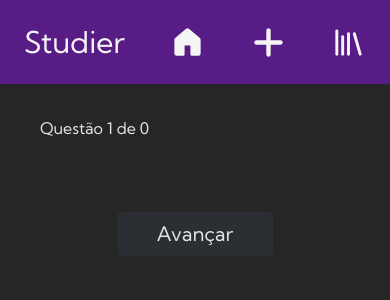
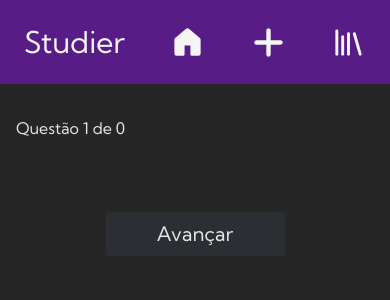
Before and after one commit to gustavo-atanazio/Studier, a React (Vite) app: page /game in a window 390 px wide. Shown: the top 300 px of the page. Built offline with nearby package versions, Linux system fonts and the light colour scheme.

Commit message:
Ajustando visualização

```diff
--- a/src/index.css
+++ b/src/index.css
@@ -13,6 +13,7 @@
     height: 100dvh;
 }
 
+@media (min-width: 768px) {
     ::-webkit-scrollbar {
         width: 8px;
     }
@@ -25,3 +26,4 @@
         background-color: rgb(82 82 82);
         border-radius: 5px;
     }
+}
--- a/src/routes.tsx
+++ b/src/routes.tsx
@@ -12,7 +12,7 @@ function AppRouter() {
         <BrowserRouter>
             <Sidebar/>
 
-            <main className='bg-neutral-800 w-full h-full text-neutral-200 py-6 px-10 overflow-scroll overflow-x-hidden'>
+            <main className='bg-neutral-800 w-full h-full text-neutral-200 overflow-scroll overflow-x-hidden py-6 px-4 md:px-10'>
                 <Routes>
                     <Route path='/' element={<Home/>}/>
                     <Route path='/novo-quiz' element={<NewQuiz/>}/>
```
Lines whose indentation alone changed are shown as unchanged.
